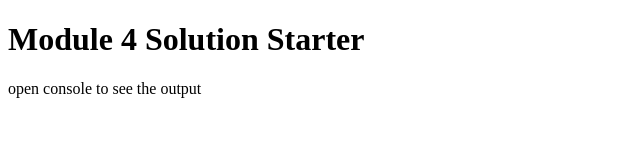
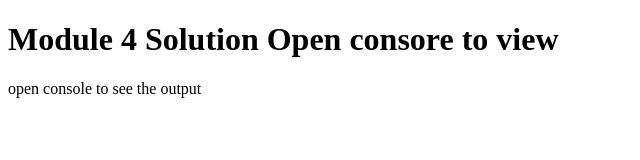
Before and after one commit to jumaoj0/juma, a plain HTML site: page mo-4/index.html in a window 1280 px wide. Shown: the whole page, without its empty margins (0-640 px from the left). Drawn offline with Linux system fonts and the light colour scheme.

Commit message:
Update index.html

```diff
--- a/mo-4/index.html
+++ b/mo-4/index.html
@@ -4,13 +4,13 @@
 <html>
 <head>
   <meta charset="utf-8">
-  <title>Module 4 Solution Starter</title>
+  <title>Module 4 Solution </title>
   <script src="SpeakHello.js"></script>
   <script src="SpeakGoodBye.js"></script>
   <script src="script.js"></script>
 </head>
 <body>
-  <h1>Module 4 Solution Starter</h1>
+  <h1>Module 4 Solution Open consore to view</h1>
   <p>open console to see the output</p>
 </body>
 </html>
```
